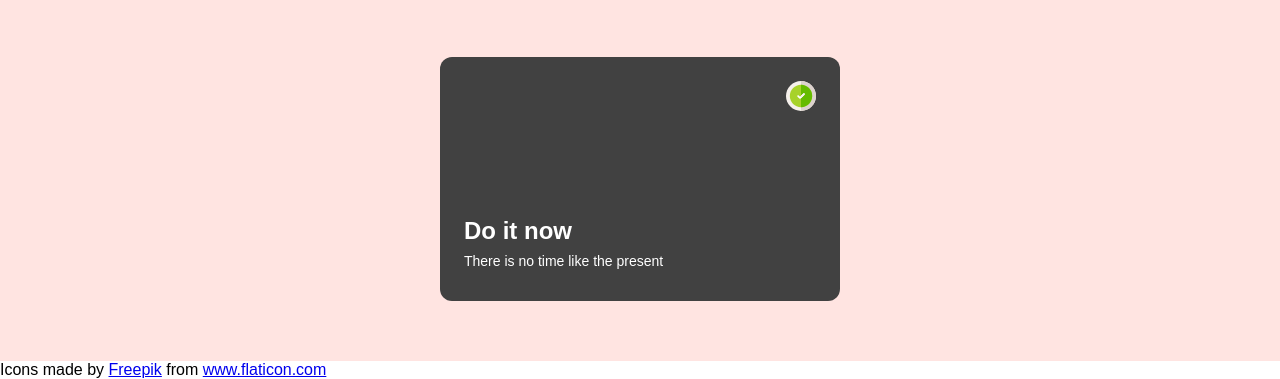
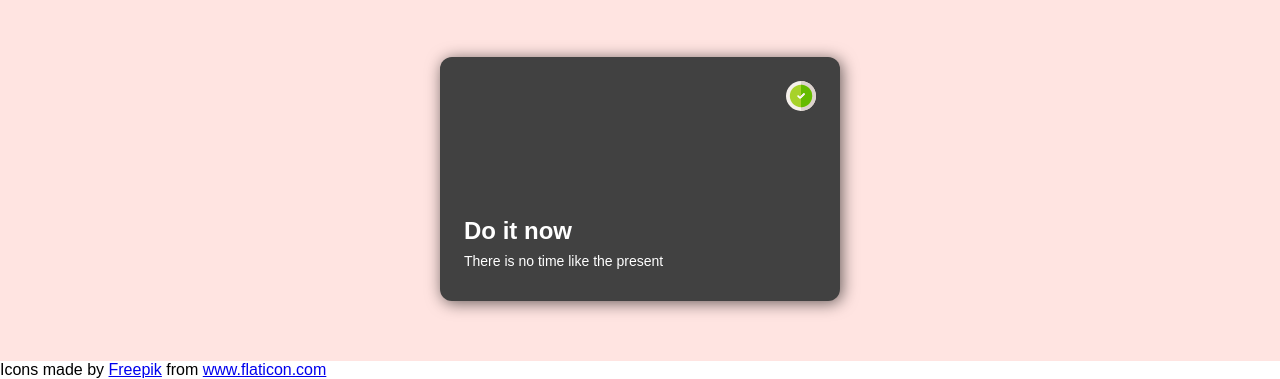
Before and after one commit to FbW36/uib-hello-grid, a plain HTML site: page index.html in a window 1280 px wide. Shown: the part 1699-2078 px from the top of the page. Drawn offline with Linux system fonts and the light colour scheme.

Commit message:
Add shadow

```diff
--- a/styles/styles.css
+++ b/styles/styles.css
@@ -97,6 +97,7 @@ p {
     gap: 8px;
     max-width: 400px;
     background-color: rgb(65, 65, 65);
+    box-shadow: 2px 2px 16px rgba(0, 0, 0, 0.6);
     border-radius: 12px;
     margin: 0 auto;
     padding: 24px;
```
